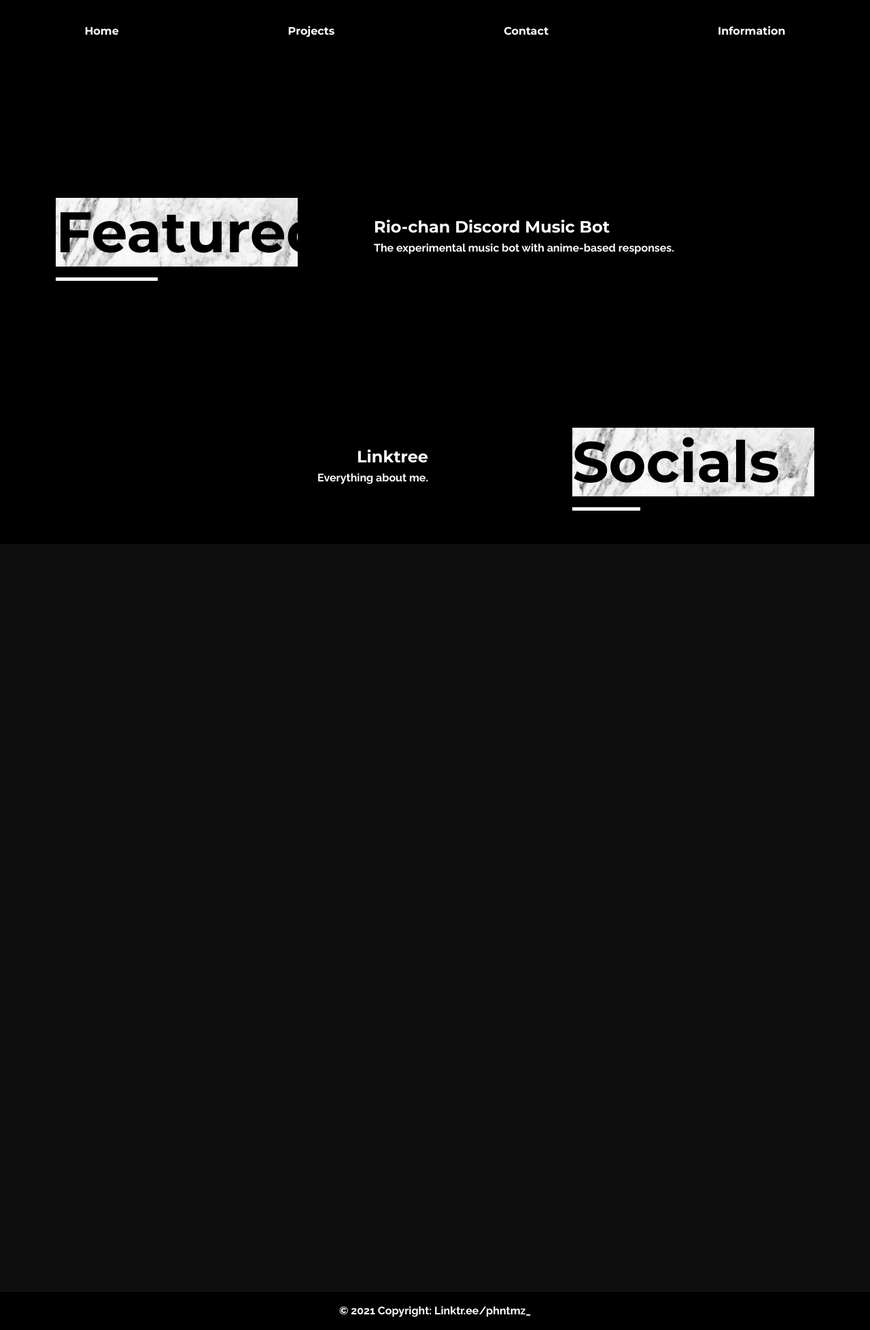
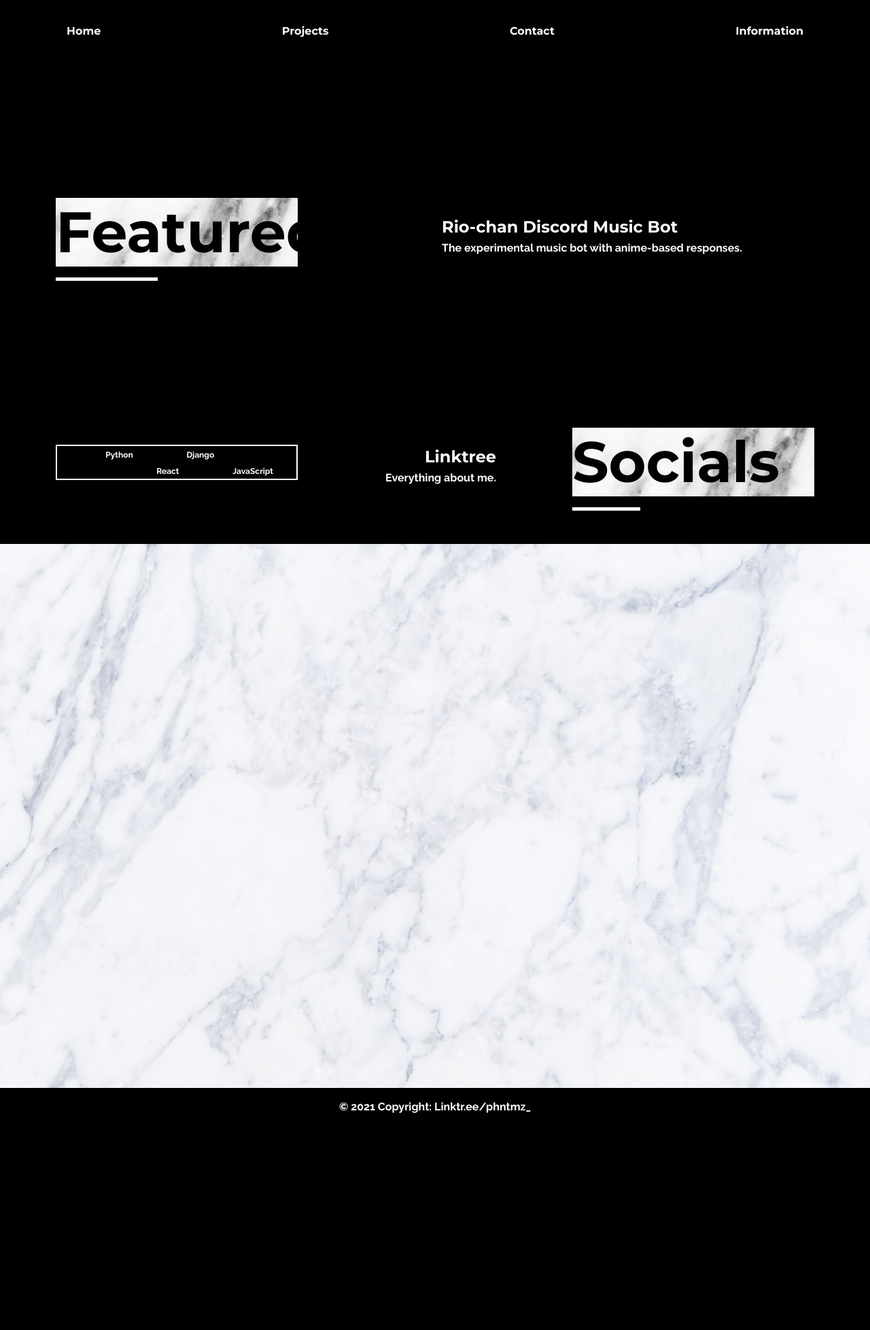
Before and after one commit to fntmz/phntmz_, a Django app: page / in a window 1280 px wide. Shown: the whole page at 68% size. After the commit the page ends 1637 px from the top, so only its background shows below. Run offline with Django 3.2, Linux system fonts and the light colour scheme; some libraries are stand-ins or nearby versions.

Commit message:
added many things

```diff
--- a/hello/static/css/style.css
+++ b/hello/static/css/style.css
@@ -48,8 +48,14 @@ a:hover {
     color: black;
     font-size: 84px;
     background-image: url(../img/marble.jpg);
-    background-size: cover;
     background-attachment: fixed;
+}
+
+.index-body-title {
+    font-family: 'Montserrat', sans-serif;
+    color: white;
+    font-size: 84px;
+    background-color: black;
 }
 
 #navbar-title {
@@ -72,6 +78,10 @@ hr {
 
 .feature-items {
     font-size: 24px;
+    font-family: 'Montserrat', sans-serif;
+}
+
+.index-carousel-subtitle {
     font-family: 'Montserrat', sans-serif;
 }
 
--- a/hello/templates/base.html
+++ b/hello/templates/base.html
@@ -24,7 +24,7 @@
 <!-- navbar -->
 <nav id="navbar" class="navbar navbar-expand-sm bg-black fixed-top"
   style="padding-left: 3%; padding-right: 3%; z-index: 2; border-bottom: 2px; border-color: white;" data-toggle="affix">
-  <a class="navbar-brand d-flex justify-content-start text-light" href="#" style="height: 50px;">
+  <a class="navbar-brand d-flex justify-content-start text-light" href="/" style="height: 50px;">
     <h2 id="navbar-title"><b>phntmz_</b></h2>
   </a>
   <button class="navbar-toggler" type="button" data-toggle="collapse" data-target="#navbarsExample11"
@@ -35,12 +35,12 @@
     style="padding-top: 15px">
     <ul class="navbar-nav">
       <li class="nav-item active">
-        <a class="nav-link text-light" href="#">
+        <a class="nav-link text-light" href="/">
           <h6 class="navbar-item">Home</h6>
         </a>
       </li>
       <li class="nav-item dropdown">
-        <a class="nav-link data-toggle text-light disabled" href="/" id="navbarDropdownMenuLink2" data-toggle="dropdown"
+        <a class="nav-link data-toggle text-light disabled" href="#" id="navbarDropdownMenuLink2" data-toggle="dropdown"
           aria-haspopup="true" aria-expanded="false">
           <h6 class="navbar-item">Projects</h6>
         </a>
@@ -69,12 +69,12 @@
   </div>
 </nav>
 
-<body style="background-color:rgb(15,15,15); z-index: -1;">
+<body style="background-color: rgb(15, 15, 15); z-index: -1;">
   {% block content %}{% endblock %}
 </body>
 
 <!-- footer -->
-<footer class="bg-black text-center text-white" style="margin-top: 100px; z-index: -1;">
+<footer class="bg-black text-center text-white" style="z-index: -1;">
   <div class="text-center p-3" style="font-family: 'Raleway', sans-serif;">
     © 2021 Copyright:
     <a id="footer-href" href="https://linktr.ee/phntmz_">Linktr.ee/phntmz_</a>
--- a/hello/templates/index.html
+++ b/hello/templates/index.html
@@ -3,28 +3,39 @@
 
 {% block content %}
 <div style="height: 100vh; margin: 0; background-color: black;">
-  <ul class="list-group list-group-horizontal d-flex justify-content-around" style="padding-top: 25px;">
-    <li class="list-group-item header-menu border-0 bg-black"><a href="/" class="header-menu-text">Home</a></li>
-    <li class="list-group-item header-menu border-0 bg-black"><a href="#" class="header-menu-text">Projects</a></li>
-    <li class="list-group-item header-menu border-0 bg-black"><a href="#" class="header-menu-text">Contact</a></li>
-    <li class="list-group-item header-menu border-0 bg-black"><a href="#" class="header-menu-text">Information</a></li>
-  </ul>
   <div class="container">
+    <ul class="list-group list-group-horizontal d-flex justify-content-between" style="padding-top: 25px;">
+      <li class="list-group-item header-menu border-0 bg-black"><a href="/" class="header-menu-text">Home</a></li>
+      <li class="list-group-item header-menu border-0 bg-black"><a href="#" class="header-menu-text">Projects</a></li>
+      <li class="list-group-item header-menu border-0 bg-black"><a href="#" class="header-menu-text">Contact</a></li>
+      <li class="list-group-item header-menu border-0 bg-black"><a href="#" class="header-menu-text">Information</a>
+      </li>
+    </ul>
     <div class="row">
       <div class="col-4" style="margin-top: 225px;">
         <div style="align-items: right;">
           <h1 class="index-header-text">Featured</h1>
           <hr style="height: 5px; width: 150px;">
+          </h1>
         </div>
       </div>
-      <div class="col-8" style="margin-top: 250px; padding-left: 100px;">
-        <p style="color: white"><a href="https://github.com/fntmz/rio-chan" class="feature-items">Rio-chan Discord Music
-            Bot</a><br><span class="feature-items-subtitle">The experimental music bot with anime-based
-            responses.</span></p>
+      <div class="col-8" style="margin-top: 250px; padding-left: 200px;">
+        <div style="color: white"><a href="https://github.com/fntmz/rio-chan" class="feature-items">Rio-chan Discord
+            Music Bot</a><br><span class="feature-items-subtitle">The experimental music bot with anime-based
+            responses.</span></div>
       </div>
     </div>
     <div class="row">
-      <div class="col-8" style="margin-top: 225px; padding-right: 200px; text-align: right;">
+      <div class="col-4" style="margin-top: 225px">
+        <div class=" feature-items-subtitle text-white"
+          style="border-style: solid; border-width: 2px; padding-left: 20%;">
+          <a href="https://www.python.org/" style="font-size: 12px;">Python</a>
+          <a href="https://www.djangoproject.com/" style="margin-left: 75px; font-size: 12px;">Django</a><br>
+          <a href="https://reactjs.org/" style="margin-left: 75px; font-size: 12px;">React</a>
+          <a href="https://www.javascript.com/" style="margin-left: 75px; font-size: 12px;">JavaScript</a>
+        </div>
+      </div>
+      <div class=" col-4" style="margin-top: 225px; padding-right: 100px; text-align: right;">
         <p style="color: white"><a href="https://linktr.ee/phntmz_" class="feature-items">Linktree</a><br><span
             class="feature-items-subtitle">Everything about me.</span></p>
       </div>
@@ -37,6 +48,10 @@
     </div>
   </div>
 </div>
-<div style="height: 1000px; margin: 0">
+
+<div
+  style="background-image: url(../static/img/765801.jpg); background-attachment: fixed; background-size: cover; margin: 0; height: 100vh;">
+
 </div>
+
 {% endblock %}
```
Also changed, not shown: hello/static/img/765801.jpg (added).
